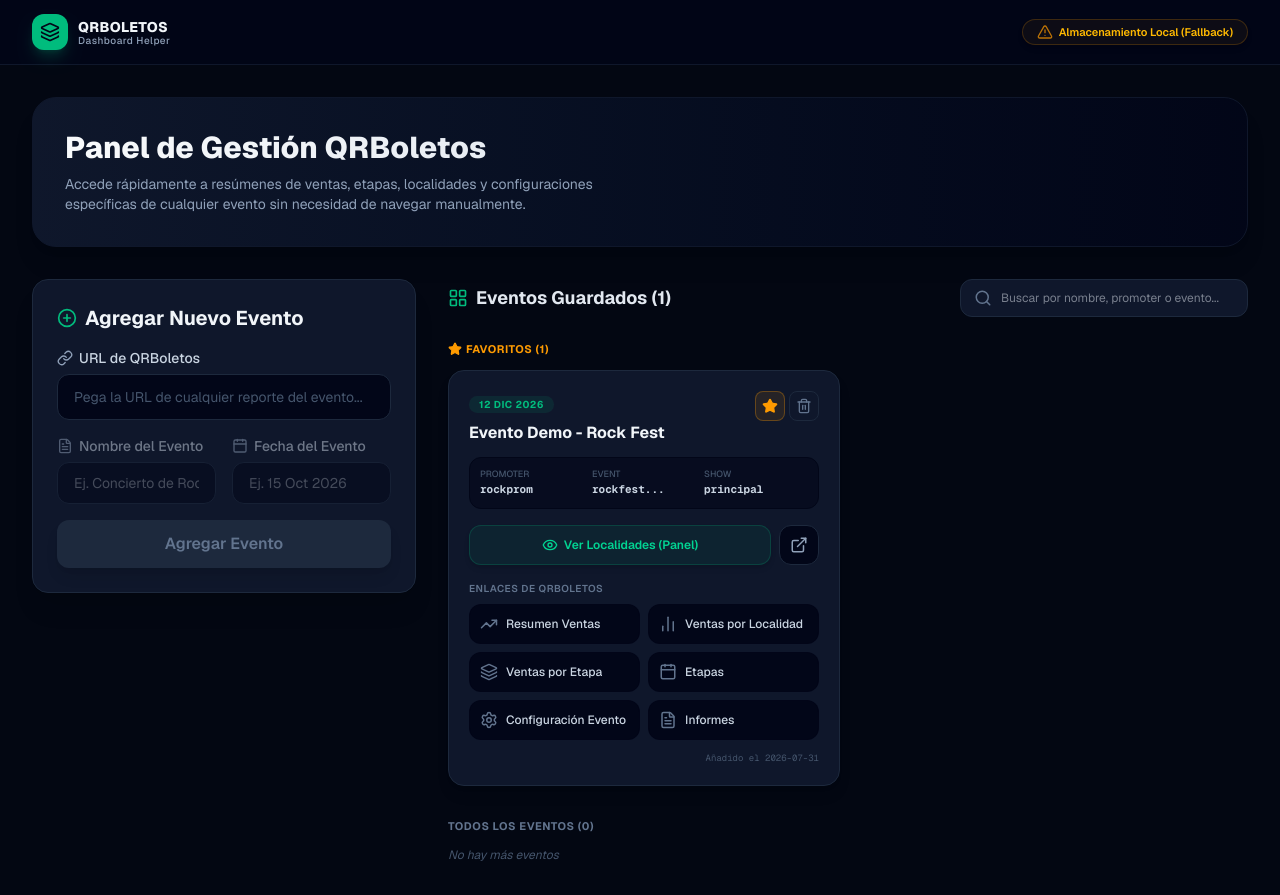
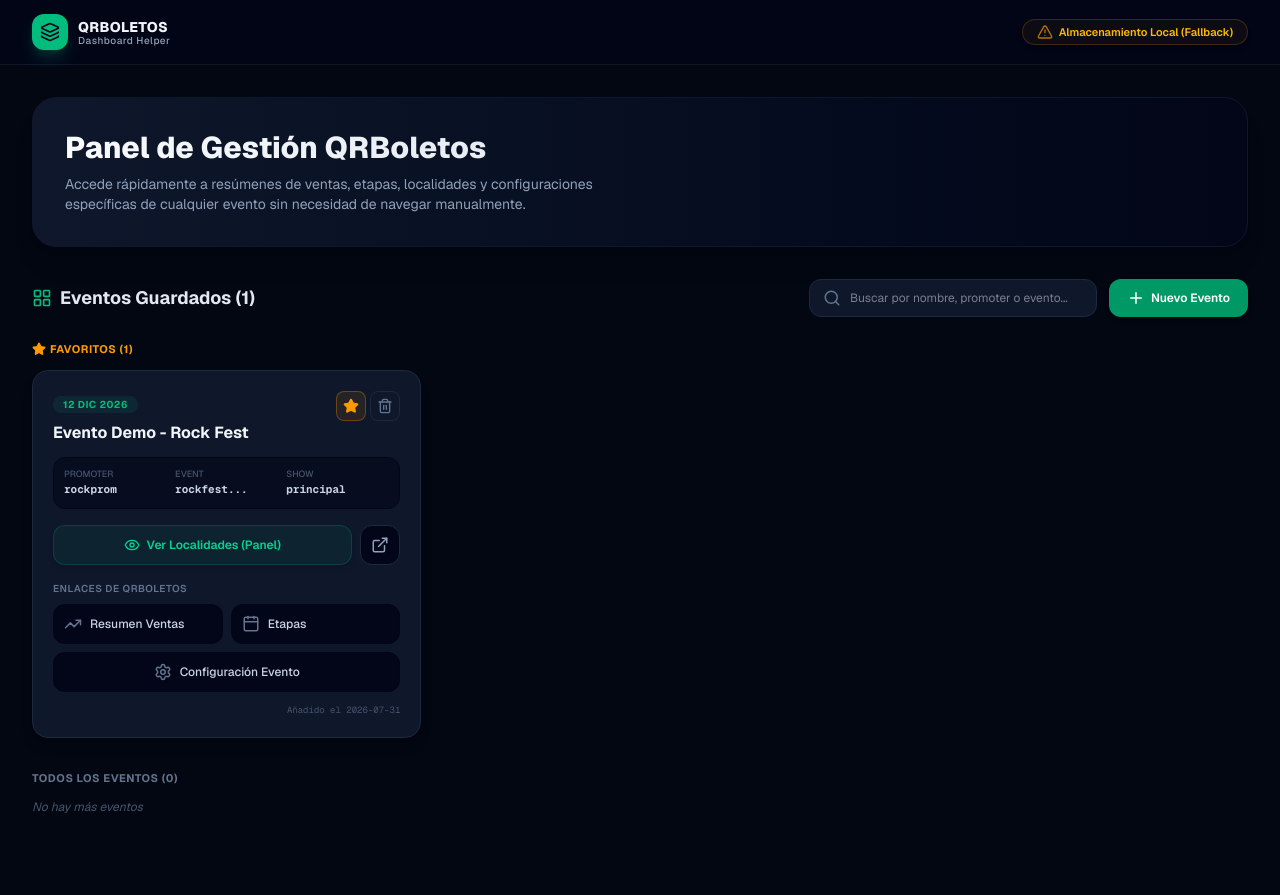
Before and after one commit to andresmholguin/eventQRaccess, a Next.js app: page / in a window 1280 px wide. After the commit the page ends 847 px from the top, so only its background shows below. Built offline with nearby package versions, Linux system fonts and the light colour scheme.

Commit message:
feat: rediseñar dashboard a ancho completo con modal para agregar eventos y simplificar enlaces en tarjetas

```diff
--- a/src/app/page.tsx
+++ b/src/app/page.tsx
@@ -14,7 +14,9 @@ import {
   Info,
   ExternalLink,
   ShieldCheck,
-  AlertTriangle
+  AlertTriangle,
+  Plus,
+  X
 } from 'lucide-react';
 
 export default function Home() {
@@ -24,6 +26,7 @@ export default function Home() {
   const [selectedEvento, setSelectedEvento] = useState<Evento | null>(null);
   const [isLoading, setIsLoading] = useState(true);
   const [errorMsg, setErrorMsg] = useState<string | null>(null);
+  const [isAddModalOpen, setIsAddModalOpen] = useState(false);
 
   // Cargar eventos iniciales al cargar la página
   useEffect(() => {
@@ -291,25 +294,18 @@ export default function Home() {
               </div>
             )}
 
-            {/* Layout de 2 columnas: Izquierda agregar, Derecha lista de eventos */}
-            <div className="grid grid-cols-1 lg:grid-cols-3 gap-8">
-              {/* Columna Izquierda: Formulario */}
-              <div className="lg:col-span-1 space-y-6">
-                <div className="sticky top-24">
-                  <AddEventForm onAddEvent={handleAddEvent} />
-                </div>
-              </div>
-
-              {/* Columna Derecha: Tarjetas */}
-              <div className="lg:col-span-2 space-y-6">
-                {/* Cabecera de la lista + Buscador */}
+            {/* Contenedor de la lista de eventos */}
+            <div className="space-y-6">
+              {/* Cabecera de la lista + Buscador y Botón */}
               <div className="flex flex-col md:flex-row md:items-center justify-between gap-4">
                 <h2 className="text-lg font-bold text-slate-200 flex items-center gap-2">
                   <LayoutGrid className="w-5 h-5 text-emerald-500" />
                   Eventos Guardados ({eventos.length})
                 </h2>
 
-                  <div className="relative w-full md:w-72">
+                <div className="flex flex-col sm:flex-row items-center gap-3 w-full md:w-auto">
+                  {/* Buscador */}
+                  <div className="relative w-full sm:w-72">
                     <Search className="w-4.5 h-4.5 text-slate-500 absolute left-3.5 top-1/2 -translate-y-1/2" />
                     <input
                       type="text"
@@ -319,25 +315,41 @@ export default function Home() {
                       onChange={(e) => setSearchQuery(e.target.value)}
                     />
                   </div>
+                  {/* Botón Nuevo Evento */}
+                  <button
+                    onClick={() => setIsAddModalOpen(true)}
+                    className="bg-emerald-600 hover:bg-emerald-500 text-white font-semibold text-xs py-2.5 px-4.5 rounded-xl transition-all shadow-md hover:shadow-emerald-500/10 flex items-center justify-center gap-1.5 cursor-pointer active:scale-95 w-full sm:w-auto shrink-0"
+                  >
+                    <Plus className="w-4.5 h-4.5" />
+                    Nuevo Evento
+                  </button>
+                </div>
               </div>
 
               {isLoading ? (
                 // Skeletal Loading
-                  <div className="grid grid-cols-1 md:grid-cols-2 gap-4">
-                    {[1, 2].map((i) => (
+                <div className="grid grid-cols-1 md:grid-cols-2 lg:grid-cols-3 gap-6">
+                  {[1, 2, 3].map((i) => (
                     <div key={i} className="h-64 bg-slate-900/50 border border-slate-800 animate-pulse rounded-2xl"></div>
                   ))}
                 </div>
               ) : eventos.length === 0 ? (
                 // Estado Vacío
-                  <div className="bg-slate-900/30 border border-slate-900 rounded-3xl p-12 text-center">
+                <div className="bg-slate-900/30 border border-slate-900 rounded-3xl p-16 text-center max-w-xl mx-auto">
                   <div className="bg-slate-950 w-16 h-16 rounded-2xl flex items-center justify-center mx-auto text-slate-600 border border-slate-900 mb-4 shadow-inner">
                     <LayoutGrid className="w-7 h-7" />
                   </div>
                   <h3 className="text-slate-300 font-semibold mb-1 text-sm">No hay eventos agregados</h3>
-                    <p className="text-slate-500 text-xs max-w-sm mx-auto">
-                      Pega la URL de algún evento de QRBoletos en el formulario de la izquierda para comenzar.
+                  <p className="text-slate-500 text-xs max-w-sm mx-auto mb-4">
+                    Comienza agregando un evento haciendo clic en el botón "+ Nuevo Evento" de arriba.
                   </p>
+                  <button
+                    onClick={() => setIsAddModalOpen(true)}
+                    className="bg-emerald-600 hover:bg-emerald-500 text-white font-semibold text-xs py-2.5 px-5 rounded-xl transition-all shadow-md cursor-pointer inline-flex items-center gap-1.5"
+                  >
+                    <Plus className="w-4 h-4" />
+                    Agregar Evento
+                  </button>
                 </div>
               ) : (
                 // Mostrar Listado
@@ -349,7 +361,7 @@ export default function Home() {
                         <Star className="w-3.5 h-3.5" fill="currentColor" />
                         Favoritos ({favoritos.length})
                       </div>
-                        <div className="grid grid-cols-1 md:grid-cols-2 gap-4">
+                      <div className="grid grid-cols-1 md:grid-cols-2 lg:grid-cols-3 gap-6">
                         {favoritos.map((evento) => (
                           <EventCard
                             key={evento.id}
@@ -373,7 +385,7 @@ export default function Home() {
                     {regulares.length === 0 && favoritos.length > 0 ? (
                       <p className="text-slate-600 text-xs italic">No hay más eventos</p>
                     ) : (
-                        <div className="grid grid-cols-1 md:grid-cols-2 gap-4">
+                      <div className="grid grid-cols-1 md:grid-cols-2 lg:grid-cols-3 gap-6">
                         {regulares.map((evento) => (
                           <EventCard
                             key={evento.id}
@@ -390,9 +402,38 @@ export default function Home() {
               )}
             </div>
           </div>
+        )}
+      </div>
+
+      {/* Modal para Agregar Evento */}
+      {isAddModalOpen && (
+        <div className="fixed inset-0 bg-slate-950/80 backdrop-blur-sm flex items-center justify-center p-4 z-50 animate-fade-in transition-all">
+          <div className="bg-slate-900 border border-slate-800 rounded-3xl w-full max-w-lg shadow-2xl relative overflow-hidden flex flex-col max-h-[90vh]">
+            {/* Header del Modal */}
+            <div className="flex items-center justify-between px-6 py-4 border-b border-slate-800 shrink-0">
+              <h3 className="text-base font-bold text-slate-100 flex items-center gap-2">
+                <Plus className="text-emerald-500 w-4.5 h-4.5" />
+                Agregar Nuevo Evento
+              </h3>
+              <button
+                onClick={() => setIsAddModalOpen(false)}
+                className="p-1.5 text-slate-500 hover:text-white bg-slate-950 hover:bg-slate-800 border border-slate-800 rounded-lg transition-all cursor-pointer"
+              >
+                <X className="w-4 h-4" />
+              </button>
+            </div>
+            {/* Contenido / Formulario */}
+            <div className="p-6 overflow-y-auto">
+              <AddEventForm
+                onAddEvent={async (nuevo) => {
+                  await handleAddEvent(nuevo);
+                  setIsAddModalOpen(false); // Cerrar tras agregar
+                }}
+              />
+            </div>
+          </div>
         </div>
       )}
-      </div>
     </main>
   );
 }
--- a/src/components/EventCard.tsx
+++ b/src/components/EventCard.tsx
@@ -34,18 +34,6 @@ const MODULES = [
     color: 'hover:bg-blue-500/10 hover:text-blue-400 hover:border-blue-500/30',
   },
   {
-    name: 'Ventas por Localidad',
-    path: 'reports/sales/bysection.aspx',
-    icon: BarChart2,
-    color: 'hover:bg-purple-500/10 hover:text-purple-400 hover:border-purple-500/30',
-  },
-  {
-    name: 'Ventas por Etapa',
-    path: 'reports/sales/byphase.aspx',
-    icon: Layers,
-    color: 'hover:bg-amber-500/10 hover:text-amber-400 hover:border-amber-500/30',
-  },
-  {
     name: 'Etapas',
     path: 'phases/list.aspx',
     icon: Calendar,
@@ -56,12 +44,6 @@ const MODULES = [
     path: 'setup.aspx',
     icon: Settings,
     color: 'hover:bg-pink-500/10 hover:text-pink-400 hover:border-pink-500/30',
-  },
-  {
-    name: 'Informes',
-    path: 'reports/',
-    icon: FileText,
-    color: 'hover:bg-indigo-500/10 hover:text-indigo-400 hover:border-indigo-500/30',
   },
 ];
 
@@ -192,7 +174,7 @@ export default function EventCard({
           Enlaces de QRBoletos
         </div>
         <div className="grid grid-cols-2 gap-2">
-          {MODULES.map((mod) => {
+          {MODULES.map((mod, idx) => {
             const url = buildModuleUrl(domain, evento.promoterId, evento.eventId, evento.showId, mod.path);
             const Icon = mod.icon;
 
@@ -202,7 +184,7 @@ export default function EventCard({
                 href={url}
                 target="_blank"
                 rel="noopener noreferrer"
-                className={`flex items-center gap-2 bg-slate-950 border border-slate-950/60 rounded-xl p-2.5 text-xs font-medium text-slate-300 transition-all ${mod.color} cursor-pointer`}
+                className={`flex items-center gap-2 bg-slate-950 border border-slate-950/60 rounded-xl p-2.5 text-xs font-medium text-slate-300 transition-all ${mod.color} cursor-pointer ${idx === 2 ? 'col-span-2 justify-center' : ''}`}
               >
                 <Icon className="w-4.5 h-4.5 shrink-0 text-slate-500 group-hover:text-inherit" />
                 <span className="truncate">{mod.name}</span>
```
Lines whose indentation alone changed are shown as unchanged.
